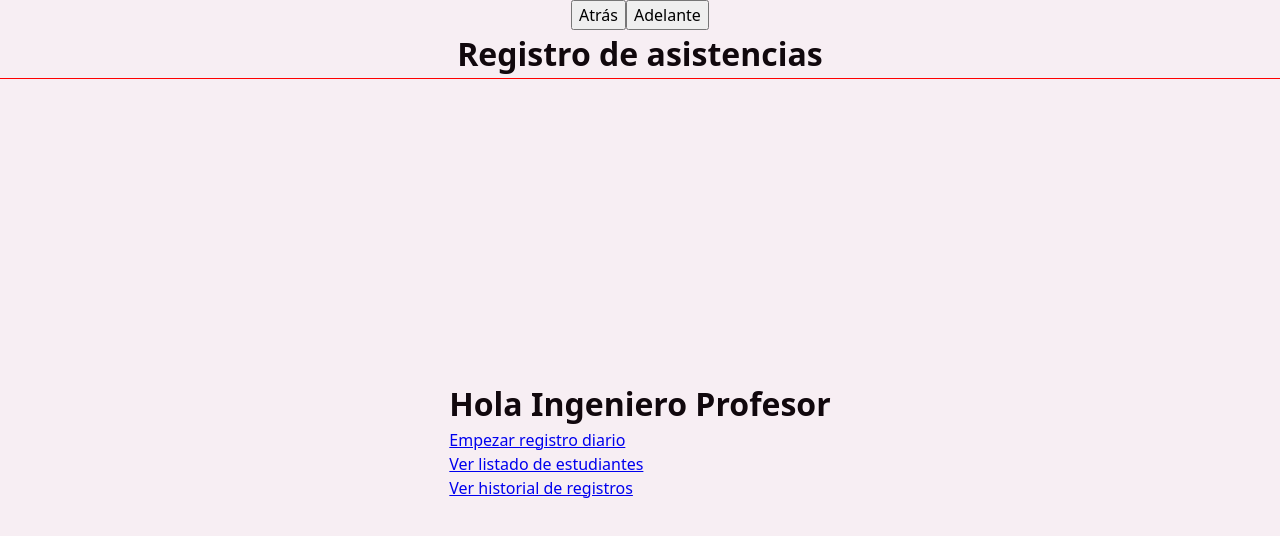
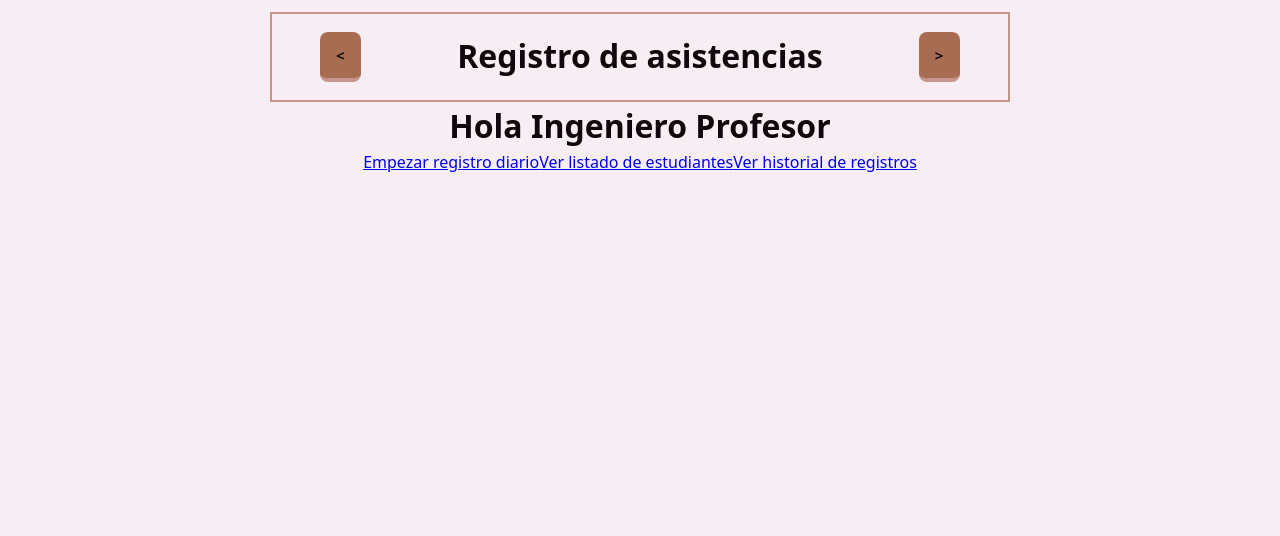
Before and after one commit to RicJDev/attendace-tracker, a React (Vite) app in the folder client/: page / in a window 1280 px wide. Shown: the top 536 px of the page. Built offline with nearby package versions, Linux system fonts and the light colour scheme.

Commit message:
refactor: separando responsabilidades
Y agregando componente `button`

```diff
--- /dev/null
+++ b/client/src/components/Button.css
@@ -0,0 +1,63 @@
+.custom-button {
+  appearance: button;
+  border: solid transparent;
+  border-radius: 8px;
+  border-width: 0 0 4px;
+  box-sizing: border-box;
+  cursor: pointer;
+  display: inline-block;
+  font-size: 15px;
+  font-weight: 700;
+  letter-spacing: 0.8px;
+  line-height: 20px;
+  margin: 0;
+  outline: none;
+  overflow: visible;
+  padding: 13px 16px;
+  text-align: center;
+  text-transform: uppercase;
+  touch-action: manipulation;
+  transform: translateZ(0);
+  transition: filter 0.2s;
+  user-select: none;
+  -webkit-user-select: none;
+  vertical-align: middle;
+  white-space: nowrap;
+  width: 100%;
+  color: var(--text);
+  background: var(--secondary);
+}
+
+.custom-button::after {
+  background-clip: padding-box;
+  background-color: var(--accent);
+  border: solid transparent;
+  border-radius: 8px;
+  border-width: 0 0 4px;
+  bottom: -4px;
+  content: '';
+  left: 0;
+  position: absolute;
+  right: 0;
+  top: 0;
+  z-index: -1;
+}
+
+.custom-button,
+.custom-button:focus {
+  user-select: auto;
+}
+
+.custom-button:hover:not(:disabled) {
+  filter: brightness(1.1);
+  -webkit-filter: brightness(1.1);
+}
+
+.custom-button:disabled {
+  cursor: auto;
+}
+
+.custom-button:active {
+  border-width: 4px 0 0;
+  background: none;
+}
--- /dev/null
+++ b/client/src/components/Button.tsx
@@ -0,0 +1,13 @@
+import './Button.css'
+import type { ButtonHTMLAttributes } from 'react'
+
+export function Button(props: ButtonHTMLAttributes<HTMLButtonElement>) {
+  return (
+    <>
+      <button
+        className='custom-button'
+        {...props}
+      ></button>
+    </>
+  )
+}
--- /dev/null
+++ b/client/src/components/Header.css
@@ -0,0 +1,20 @@
+:root {
+  --header-height: 90px;
+}
+
+.main-header {
+  border: solid 2px var(--secondary);
+  width: 740px;
+  max-width: 80vw;
+  height: var(--header-height);
+  text-align: center;
+  display: flex;
+  place-content: center;
+  flex-wrap: wrap;
+  justify-content: space-around;
+}
+
+.main-header button {
+  width: fit-content;
+  height: fit-content;
+}
--- /dev/null
+++ b/client/src/components/Header.tsx
@@ -0,0 +1,15 @@
+import './Header.css'
+import { Button } from '../components/Button'
+import { useNavigate } from 'react-router'
+
+export function Header() {
+  const navigate = useNavigate()
+
+  return (
+    <header className='main-header'>
+      <Button onClick={() => navigate(-1)}>{'<'}</Button>
+      <h1>Registro de asistencias</h1>
+      <Button onClick={() => navigate(1)}>{'>'}</Button>
+    </header>
+  )
+}
--- a/client/src/layouts/MainLayout.css
+++ b/client/src/layouts/MainLayout.css
@@ -1,4 +1,9 @@
+:root {
+  --main-width: 740px;
+}
+
 .container {
+  padding: 12px 0;
   display: grid;
   min-height: 100vh;
   max-width: 100vw;
@@ -6,14 +11,13 @@
   place-items: center;
 }
 
-.container nav {
+.container main {
+  width: var(--main-width);
+  height: 100%;
+  max-width: 80vw;
   display: flex;
   flex-direction: column;
+  flex-wrap: wrap;
+  align-items: center;
+  align-content: center;
 }
-
-.container header {
-  border-bottom: solid 1px red;
-  width: 100%;
-  height: fit-content;
-  text-align: center;
-}
--- a/client/src/layouts/MainLayout.tsx
+++ b/client/src/layouts/MainLayout.tsx
@@ -1,22 +1,14 @@
 import './MainLayout.css'
+import { Header } from '../components/Header'
 import { Outlet } from 'react-router'
-import { useNavigate } from 'react-router'
 
 export function MainLayout() {
-  const navigate = useNavigate()
   return (
-    <>
-      <div className='container'>
-        <header>
-          <button onClick={() => navigate(-1)}>Atrás</button>
-          <button onClick={() => navigate(1)}>Adelante</button>
-          <h1>Registro de asistencias</h1>
-        </header>
-
-        <main>
-          <Outlet />
-        </main>
-      </div>
-    </>
+    <div className='container'>
+      <Header />
+      <main>
+        <Outlet />
+      </main>
+    </div>
   )
 }
```
